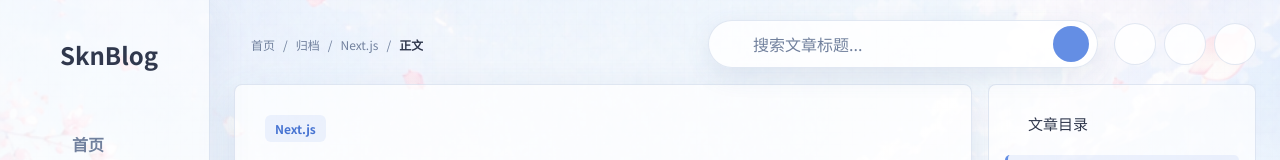
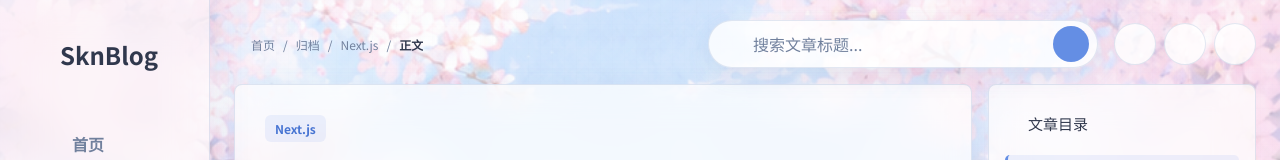
Before and after one commit to sknying/SknBlog, a Next.js app: page /posts/next-cache-notes in a window 1280 px wide. Shown: the top 160 px of the page. Built offline with nearby package versions, Linux system fonts and the light colour scheme.

Commit message:
revert: restore original background rendering

```diff
--- a/app/styles/base.css
+++ b/app/styles/base.css
@@ -167,6 +167,22 @@ body::selection {
   background: var(--accent-2);
 }
 
+:where(.sakura-site, .archive-page, .article-page, .columns-page, .column-detail-page, .search-page, .tags-page) {
+  background-image:
+    linear-gradient(rgba(247, 251, 255, 0.58), rgba(238, 245, 252, 0.7)),
+    url("/images/background.png");
+  background-position: center;
+  background-size: cover;
+  background-attachment: fixed;
+  background-repeat: no-repeat;
+}
+
+:root[data-theme="dark"] :where(.sakura-site, .archive-page, .article-page, .columns-page, .column-detail-page, .search-page, .tags-page) {
+  background-image:
+    linear-gradient(rgba(12, 20, 38, 0.84), rgba(20, 30, 52, 0.9)),
+    url("/images/background.png");
+}
+
 a {
   color: inherit;
   text-decoration: none;
--- a/app/styles/site-background.css
+++ b/app/styles/site-background.css
@@ -15,25 +15,13 @@
   --search-paper-strong: rgba(255, 255, 255, 0.82);
   --tags-paper: rgba(255, 255, 255, 0.68);
   --tags-paper-strong: rgba(255, 255, 255, 0.82);
-  position: relative;
-  background: transparent;
-}
-
-:is(.sakura-site, .archive-page, .article-page, .columns-page, .column-detail-page, .search-page, .tags-page)::before {
-  position: fixed;
-  z-index: -2;
-  inset: 0;
-  backface-visibility: hidden;
   background-image:
-    linear-gradient(rgba(247, 251, 255, 0.04), rgba(238, 245, 252, 0.12)),
+    linear-gradient(rgba(247, 251, 255, 0.14), rgba(238, 245, 252, 0.3)),
     url("/images/background.png");
   background-position: center;
   background-size: cover;
+  background-attachment: fixed;
   background-repeat: no-repeat;
-  content: "";
-  filter: none;
-  pointer-events: none;
-  transform: translateZ(0);
 }
 
 :is(.sakura-site, .archive-page, .article-page, .columns-page, .column-detail-page, .search-page, .tags-page) > .sakura-sidebar {
@@ -58,11 +46,9 @@
   --search-paper-strong: rgba(31, 43, 70, 0.8);
   --tags-paper: rgba(24, 34, 58, 0.66);
   --tags-paper-strong: rgba(31, 43, 70, 0.8);
-}
-
-:root[data-theme="dark"] :is(.sakura-site, .archive-page, .article-page, .columns-page, .column-detail-page, .search-page, .tags-page)::before {
-  background-image: url("/images/background.png");
-  filter: brightness(0.58) contrast(1.4) saturate(1.3);
+  background-image:
+    linear-gradient(rgba(12, 20, 38, 0.62), rgba(20, 30, 52, 0.72)),
+    url("/images/background.png");
 }
 
 :root[data-theme="dark"] :is(.sakura-site, .archive-page, .article-page, .columns-page, .column-detail-page, .search-page, .tags-page) > .sakura-sidebar {
@@ -87,22 +73,12 @@
     --search-paper-strong: rgba(31, 43, 70, 0.8);
     --tags-paper: rgba(24, 34, 58, 0.66);
     --tags-paper-strong: rgba(31, 43, 70, 0.8);
-  }
-
-  :root:not([data-theme]) :is(.sakura-site, .archive-page, .article-page, .columns-page, .column-detail-page, .search-page, .tags-page)::before {
-    background-image: url("/images/background.png");
-    filter: brightness(0.58) contrast(1.4) saturate(1.3);
+    background-image:
+      linear-gradient(rgba(12, 20, 38, 0.62), rgba(20, 30, 52, 0.72)),
+      url("/images/background.png");
   }
 
   :root:not([data-theme]) :is(.sakura-site, .archive-page, .article-page, .columns-page, .column-detail-page, .search-page, .tags-page) > .sakura-sidebar {
     background: rgba(17, 24, 42, 0.62);
   }
 }
-
-/* Chromium can paint black compositor tiles when hover states overlap
-   translucent surfaces using backdrop-filter. Keep the glass color and
-   shadow, but avoid the unstable live blur layer. */
-:is(.sakura-site, .archive-page, .article-page, .columns-page, .column-detail-page, .search-page, .tags-page) * {
-  -webkit-backdrop-filter: none !important;
-  backdrop-filter: none !important;
-}
```
